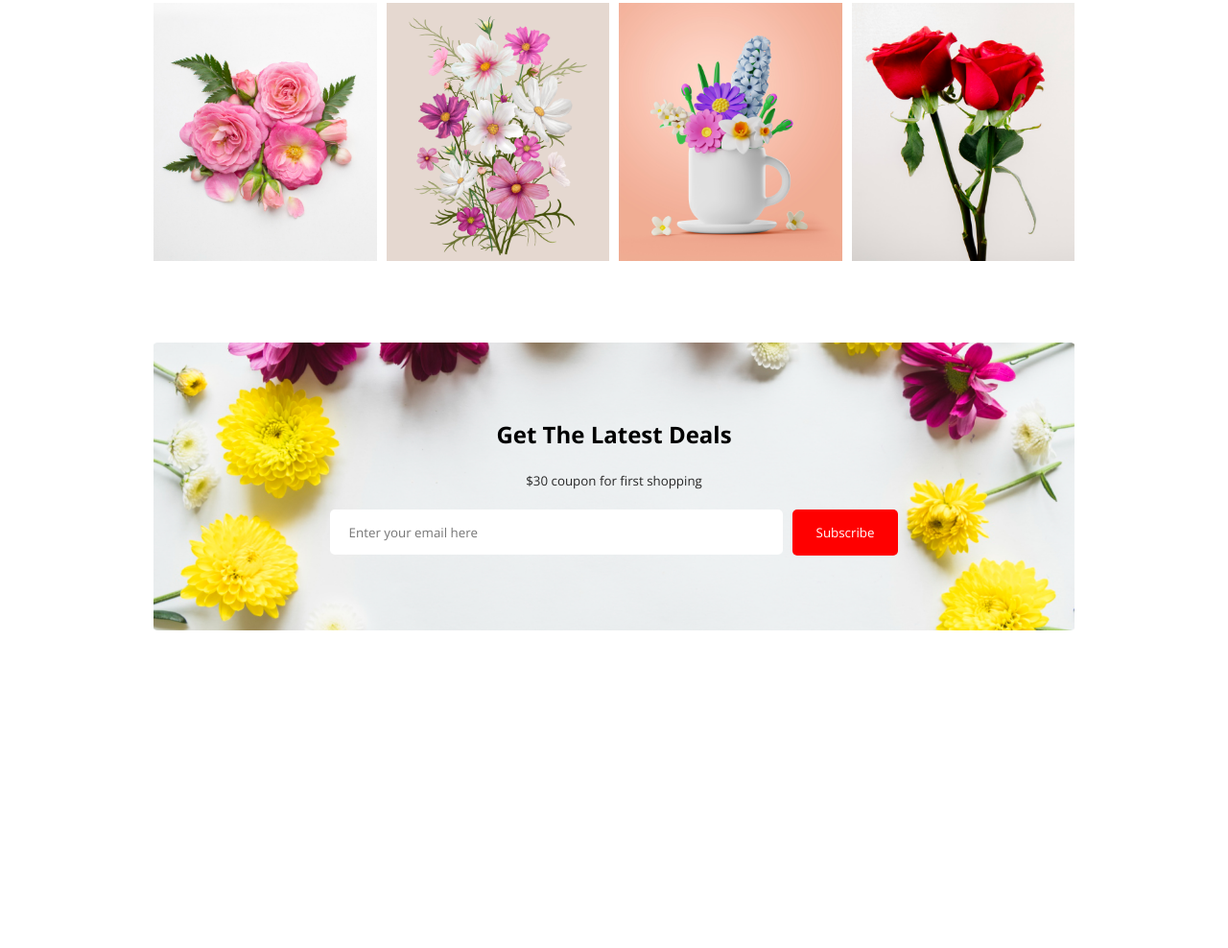
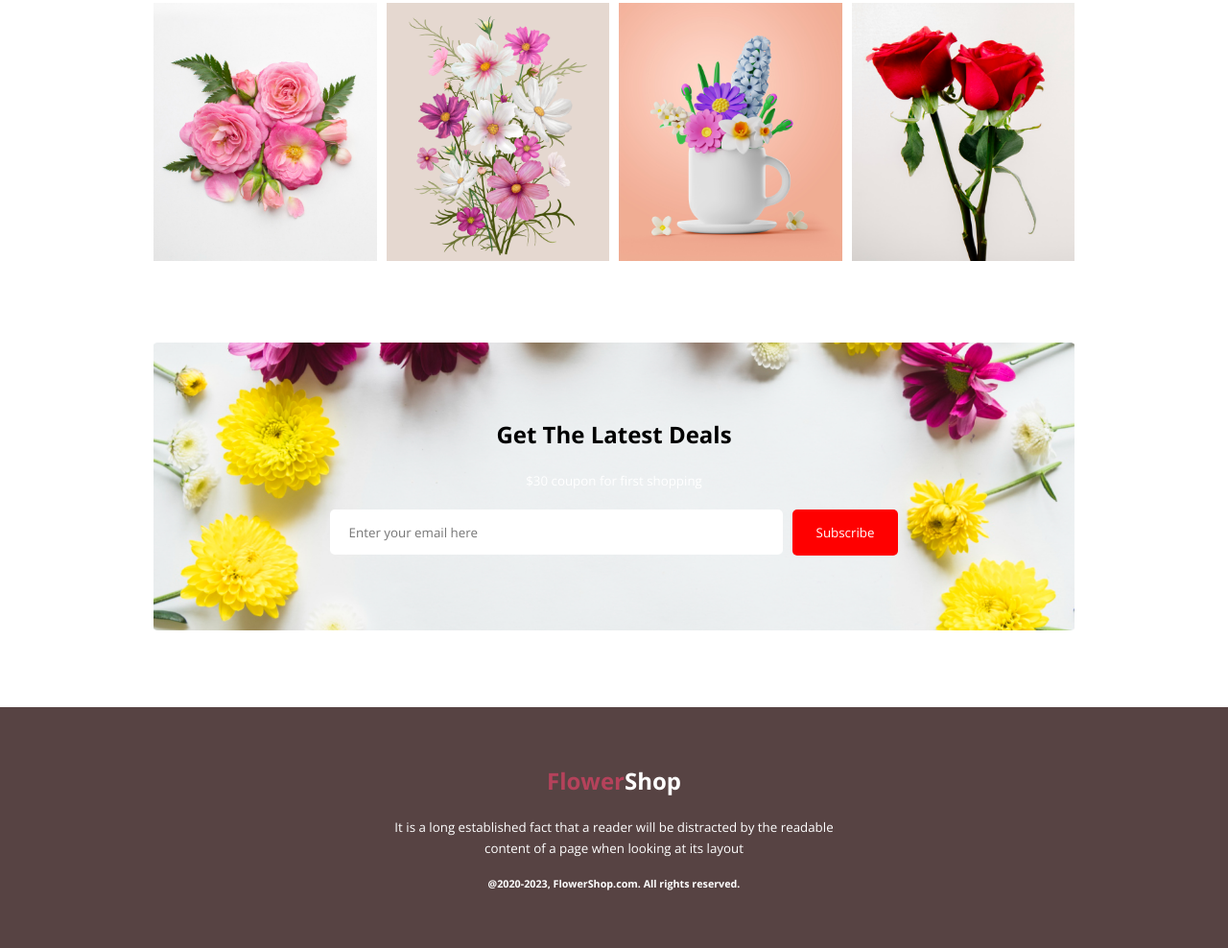
Before and after one commit to jiku88/one-assignment, a plain HTML site: page index.html in a window 1280 px wide. Shown: the part 1493-2481 px from the top of the page at 96% size. Before the commit the page ends 2150 px from the top, so only its background shows below. Drawn offline with nearby package versions, Linux system fonts and the light colour scheme.

Commit message:
footer section

```diff
--- a/index.html
+++ b/index.html
@@ -64,6 +64,7 @@
             </div>
 
         </div>
+        <!-- latest section -->
         <div class="latest-section">
             <div class="latest">
                 <h2>Get The Latest Deals</h2>
@@ -72,13 +73,22 @@
                     <input class="input" placeholder="Enter your email here" type="email">
                     <button class="btn">Subscribe</button>
                 </div>
-
-
             </div>
         </div>
     </main>
 
-    <footer></footer>
+    <!-- footer section -->
+
+    <footer>
+        <div class="flower-shop">
+            <h2><span class="flower">Flower</span>Shop</h2>
+            <p class="discription"> <small>It is a long established fact that a reader will be distracted by the
+            readable <br>content of a page when looking at its layout </small></p>
+           <h6 class="color">@2020-2023, FlowerShop.com. All rights reserved.</h6>
+
+        </div>
+
+    </footer>
 </body>
 
 </html>
--- a/style.css
+++ b/style.css
@@ -18,7 +18,7 @@
 .header {
     height: 100vh;
     width: 100%;
-    background-color: #b5425b;
+    background-color: red;
 
 }
 
@@ -71,6 +71,7 @@
 
 .discription {
     margin: 20px 0;
+    color: white;
 }
 
 
@@ -79,7 +80,6 @@
 
 .Instra-secttion{
     width: 75%;
-    /* border: 2px solid red; */
     margin: auto ;
     text-align: center;
     margin-top: 80px;
@@ -111,9 +111,7 @@ justify-content: center;
 
 }
 .latest{
-    /* /* display: flex; */
-    align-items: center;
-
+     align-items: center;
 
 }
 .latest-input{
@@ -128,5 +126,20 @@ justify-content: center;
     height: 45px;
     border-radius: 5px;
     padding-left: 20px;
+}
+
+/* footer section */
+.flower{
+    color: #b5425b;
+}
+.flower-shop{
+  text-align: center;
+  background-color: rgb(87, 67, 67);
+  color: white;
+  padding: 60px 0;
+  margin-top: 80px;
 
 }
+.color{
+    color: white;
+}
```
